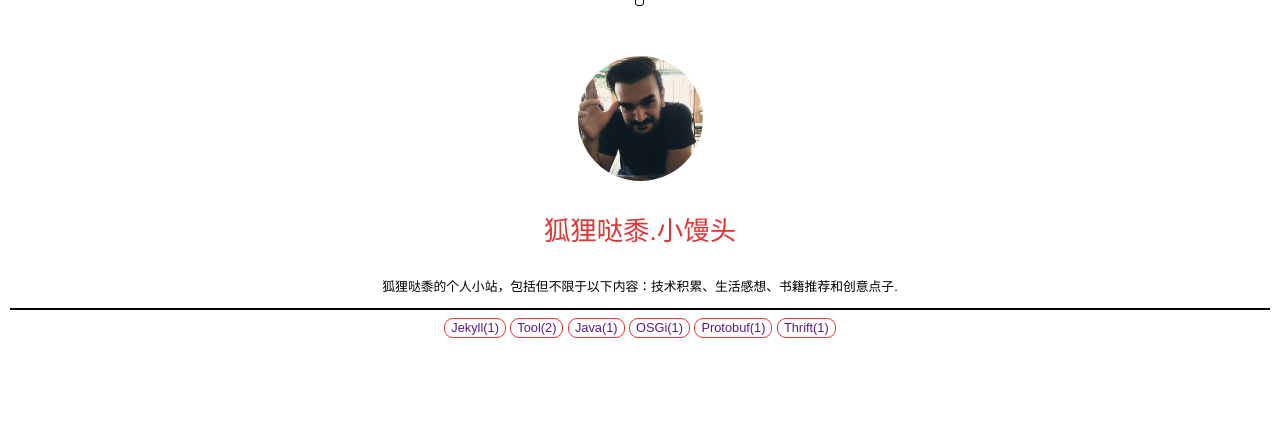
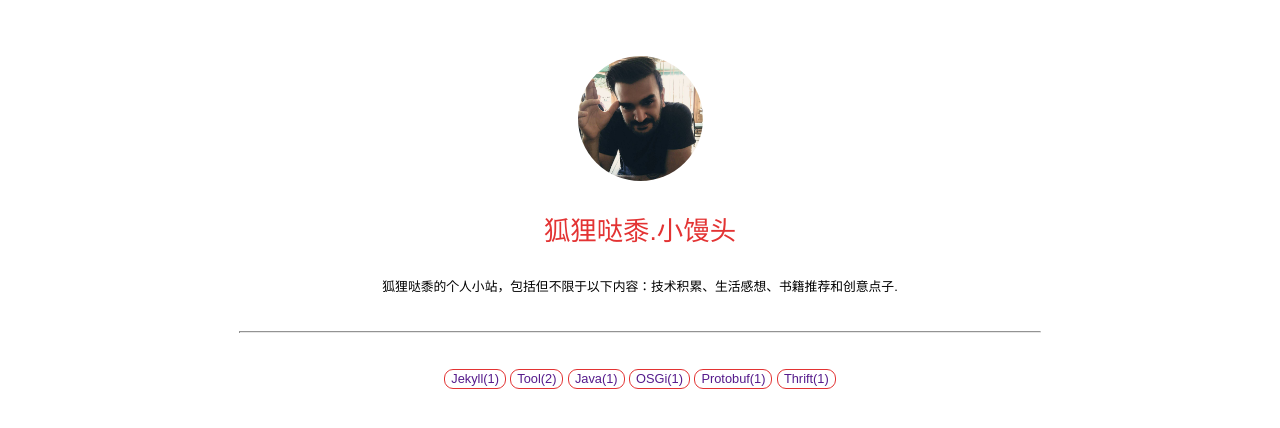
Before and after one commit to tjian123/tjian123.github.io, a Jekyll site: the page built from index.html, in a window 1280 px wide. Shown: the top 428 px of the page. Built offline with Jekyll 4.4.1, drawn with Linux system fonts in a browser that asks for light colours.

Commit message:
modify archetecture

```diff
--- a/_sass/layout/_default.scss
+++ b/_sass/layout/_default.scss
@@ -35,9 +35,6 @@ a:link {
                 margin-right: $spacing--l;
             }
         }
-
-
-
     }
 }
 
@@ -47,7 +44,7 @@ a:link {
 
     text-align: center;
     padding-top: $line-height--l;
-    padding-bottom: $line-height--l / 2;
+    padding-bottom: $line-height--l;
 
     .site-profile-img {
         width: 125px;
@@ -79,12 +76,20 @@ a:link {
     }
 
     .site-separator {
-        border-width: 1px;
-        border-style: solid;
+        position: relative;
+        width: 100%;
+        max-width: 800px;
+        margin: $line-height--m auto;
+        content: "";
+        height: 0;
+        border-bottom-width: 1px;
+        border-bottom-style: solid;
+
+
         &:before {
             display: block;
             position: absolute;
-            top: -3px;
+            top: -4px;
             left: 50%;
             margin-left: -5px;
             content: " ";
--- a/_sass/theme/_default.scss
+++ b/_sass/theme/_default.scss
@@ -39,6 +39,13 @@ $body_frontend_color: #333333;
 				border-color: darken(#E33333, 20%);
 			}
 		}
+		.site-separator {
+			border-color: $brand_border_color;
+			&:before {
+				background-color: $brand_background_color;
+				border-color: $brand_border_color;
+			}
+		}
 	}
 
 	.post-nav {
@@ -55,10 +62,6 @@ $body_frontend_color: #333333;
 				border: $dark-gray 1px solid;
 			}
 		}
-		&:before {
-			background-color: $brand_background_color;
-			border-color: $brand_border_color;
-		}
 	}
 
 	.site-footer {
```
